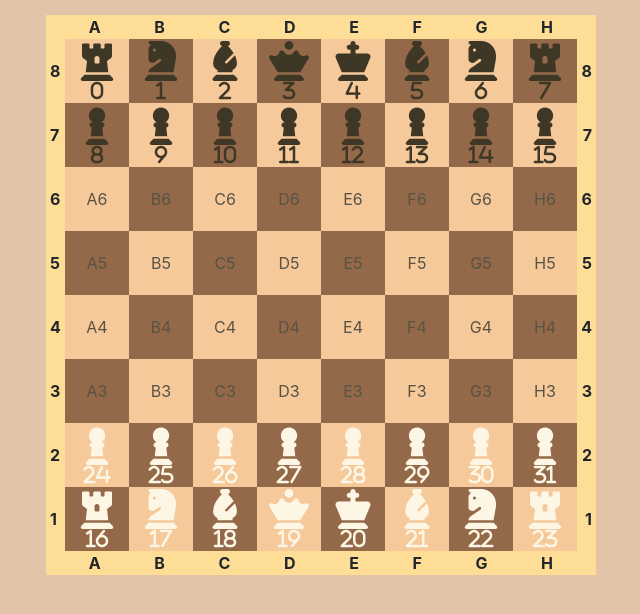
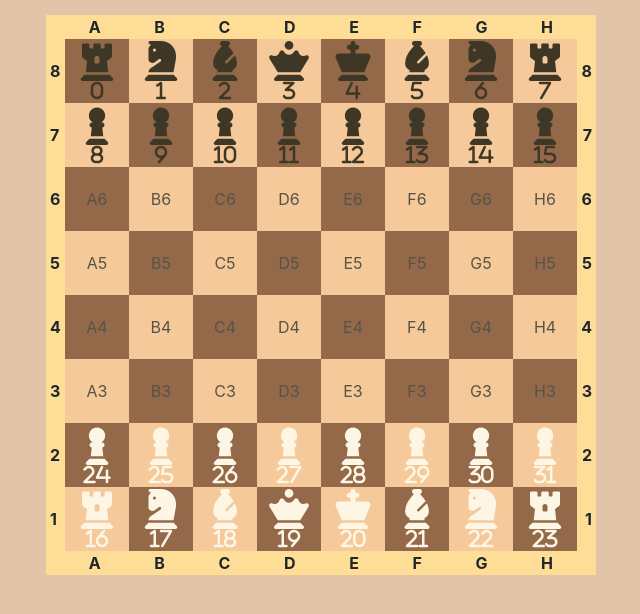
Before and after one commit to ZenkoWu/Chess_Game, a React (Create React App) app in the folder chess-game/: page / in a window 1280 px wide. Shown: the top 614 px of the page, without its empty margins (319-959 px from the left). Built offline with nearby package versions, Linux system fonts and the light colour scheme.

Commit message:
Shortened code for numersAxis

```diff
--- a/chess-game/src/components/ChessBoard/ChessBoard.jsx
+++ b/chess-game/src/components/ChessBoard/ChessBoard.jsx
@@ -88,32 +88,22 @@ let getFigureIcon = (arr, el) => arr.find(it => it.value == el.figure.type).icon
         )}
       </div>
       <div className='d-flex justify-content-center flex-wrap m-auto position-relative'>
+        {['start', 'end'].map(pos =>
           <div
-          className='px-1 w-100 h-100 d-flex position-absolute
-          flex-column justify-content-around align-items-start'
+            className={`px-1 w-100 h-100 d-flex position-absolute
+            flex-column justify-content-around align-items-${pos}`}
           >
             {numbersAxis.map((item, i) =>
               <div key={i} className='py-3 fw-bold'>{item}</div>
             )}
           </div>
-        <div
-          className='px-1 w-100 h-100 d-flex position-absolute
-          flex-column justify-content-around align-items-end'
-        >
-          {numbersAxis.map((item, i) =>
-            <div key={i} className='py-3 fw-bold'>{item}</div>
         )}
-        </div>
-        {/* строка - дублирование кода, за исключением align-items-*, как фиксить */}
         {
           cells.map((cell, i) => (
-            <div key={cell.id}>
             <div
-                className={`bg-${
-                  // cell.x % 2 == 0 && cell.y % 2 == 0 || cell.x % 2 !== 0 && cell.y % 2 !== 0 ? 'lighter' : 'brown'
-                  Math.floor(i / maxBoardWidth) % 2 == 0 && i % 2 == 0 || Math.floor(i / maxBoardWidth) % 2 !== 0 && i % 2 !== 0 ?
-                    'lighter' : 'brown'
-                  } opacity-75 d-flex justify-content-center align-items-center`
+              key={cell.id}
+              className={`bg-${cell.x % 2 == 0 && cell.y % 2 == 0 || cell.x % 2 !== 0 && cell.y % 2 !== 0 ? 'lighter' : 'brown'}
+                opacity-75 d-flex justify-content-center align-items-center`
               }
               style={{ width: "4rem", height: "4rem" }}
             >
@@ -121,14 +111,10 @@ let getFigureIcon = (arr, el) => arr.find(it => it.value == el.figure.type).icon
               {cell.figure ?
                 <div
                   className ={`${getFigureIcon(figureTypes, cell)} fs-1 text-${cell.figure.color}`}
-                    // className ={`${figureTypes.find(it => it.value == cell.figure.type).icon} fs-1 text-${cell.figure.color}`}
                 >
-                    <div className='fs-5'>
-                      {cell.figure.id}
-                    </div>
+                  <div className='fs-5'>{cell.figure.id}</div>
                 </div>
               : cell.id}
-              </div>
             </div>
           ))
         }
```
Lines whose indentation alone changed are shown as unchanged.
